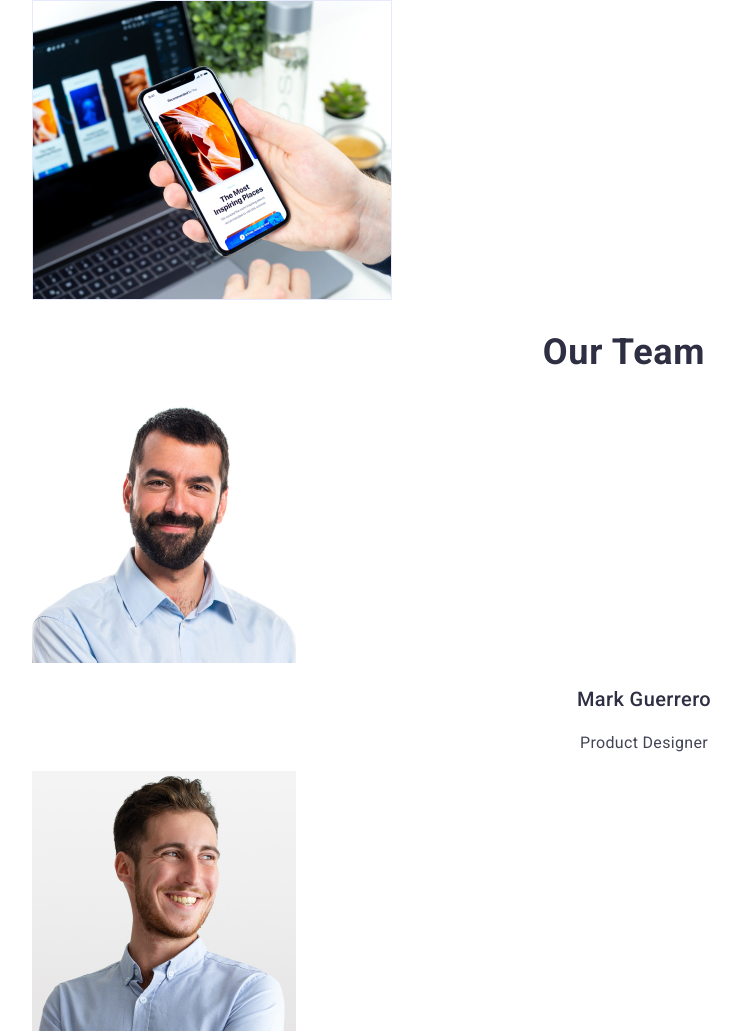
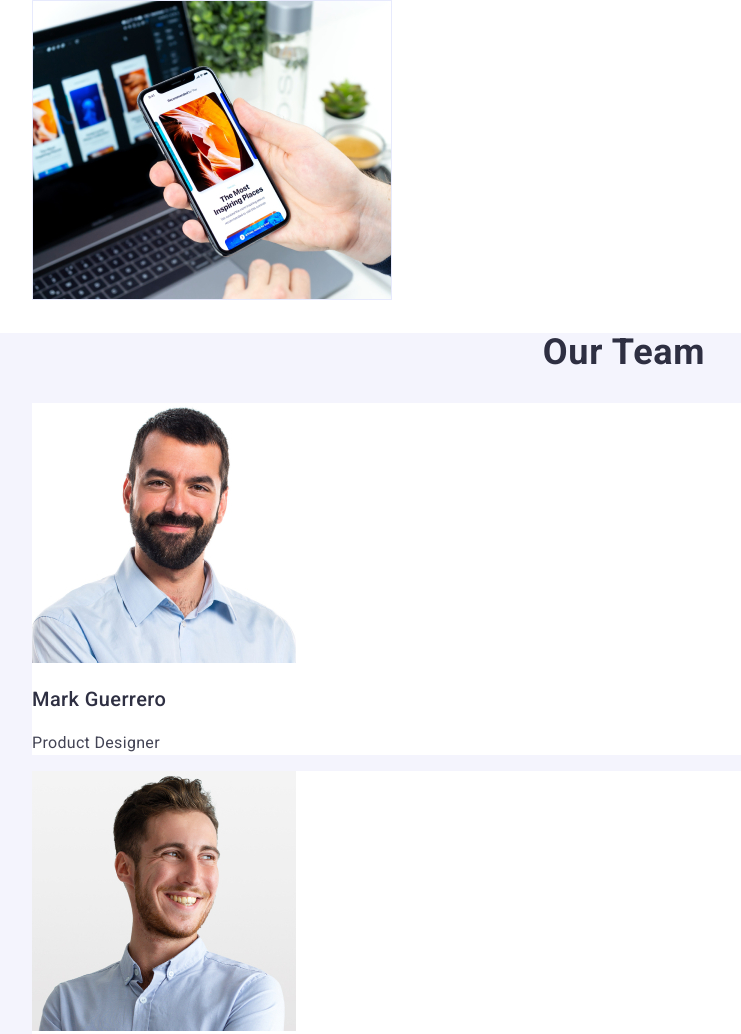
Before and after one commit to ArtemVasiletc/goit-markup-hw-02, a plain HTML site: page index.html in a window 1280 px wide. Shown: the part 1424-2458 px from the top of the page, without its empty margins (16-757 px from the left). Drawn offline with Linux system fonts and the light colour scheme.

Commit message:
section four index.html fix

```diff
--- a/css/styles.css
+++ b/css/styles.css
@@ -153,6 +153,7 @@ body {
 }
 
 .section-four {
+  background-color: #f4f4fd;
 }
 
 .section-four-title {
@@ -171,6 +172,7 @@ body {
 }
 
 .our-team-list-item {
+  background-color: #ffffff;
 }
 
 .team-image {
@@ -184,7 +186,6 @@ body {
   font-weight: 500;
   font-size: 20px;
   line-height: 1.2;
-  text-align: center;
   letter-spacing: 0.02em;
   color: #2e2f42;
 }
@@ -192,7 +193,6 @@ body {
 .team-member-job {
   font-size: 16px;
   line-height: 1.5;
-  text-align: center;
   letter-spacing: 0.02em;
   color: #434455;
 }
```
